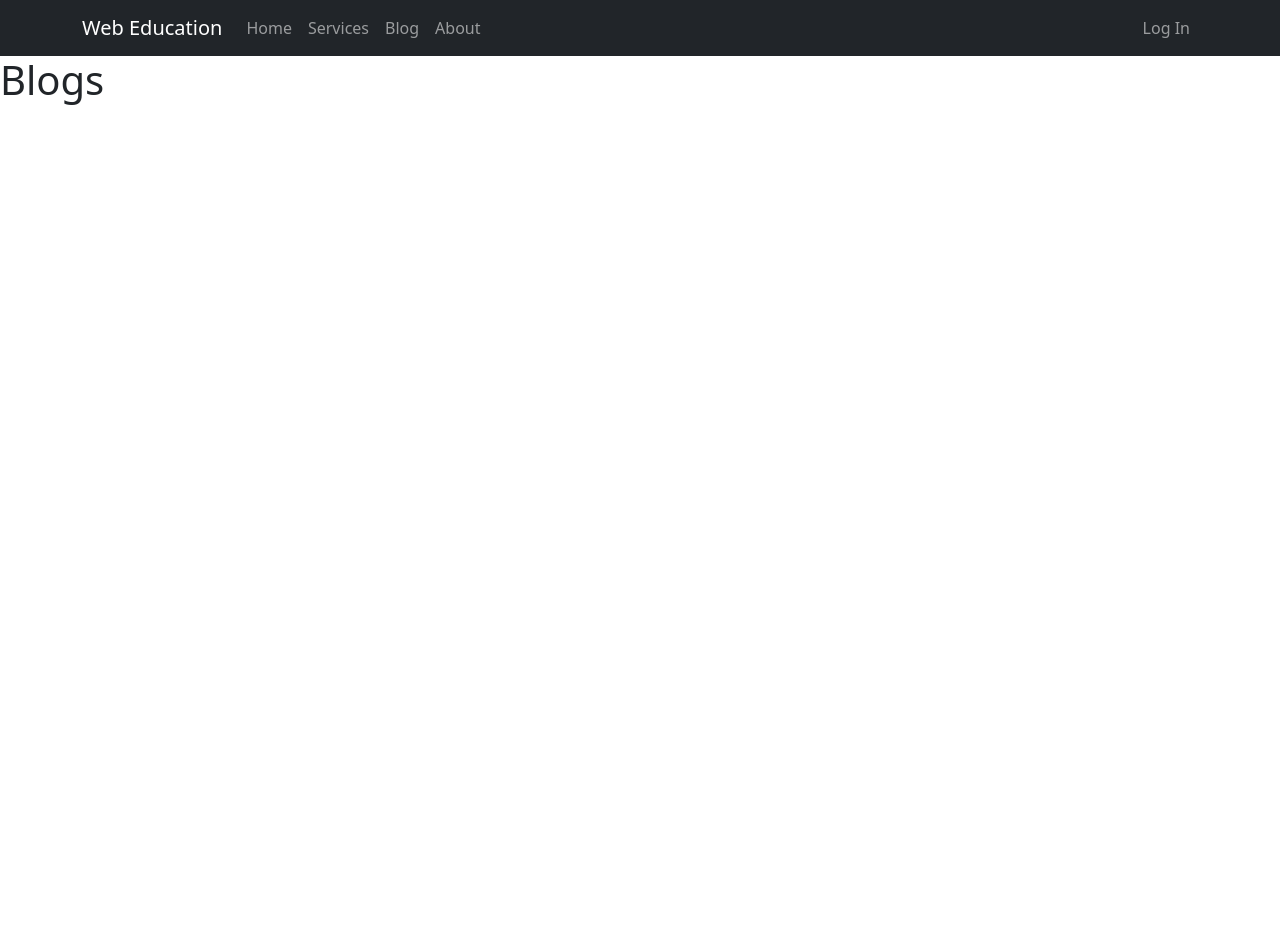
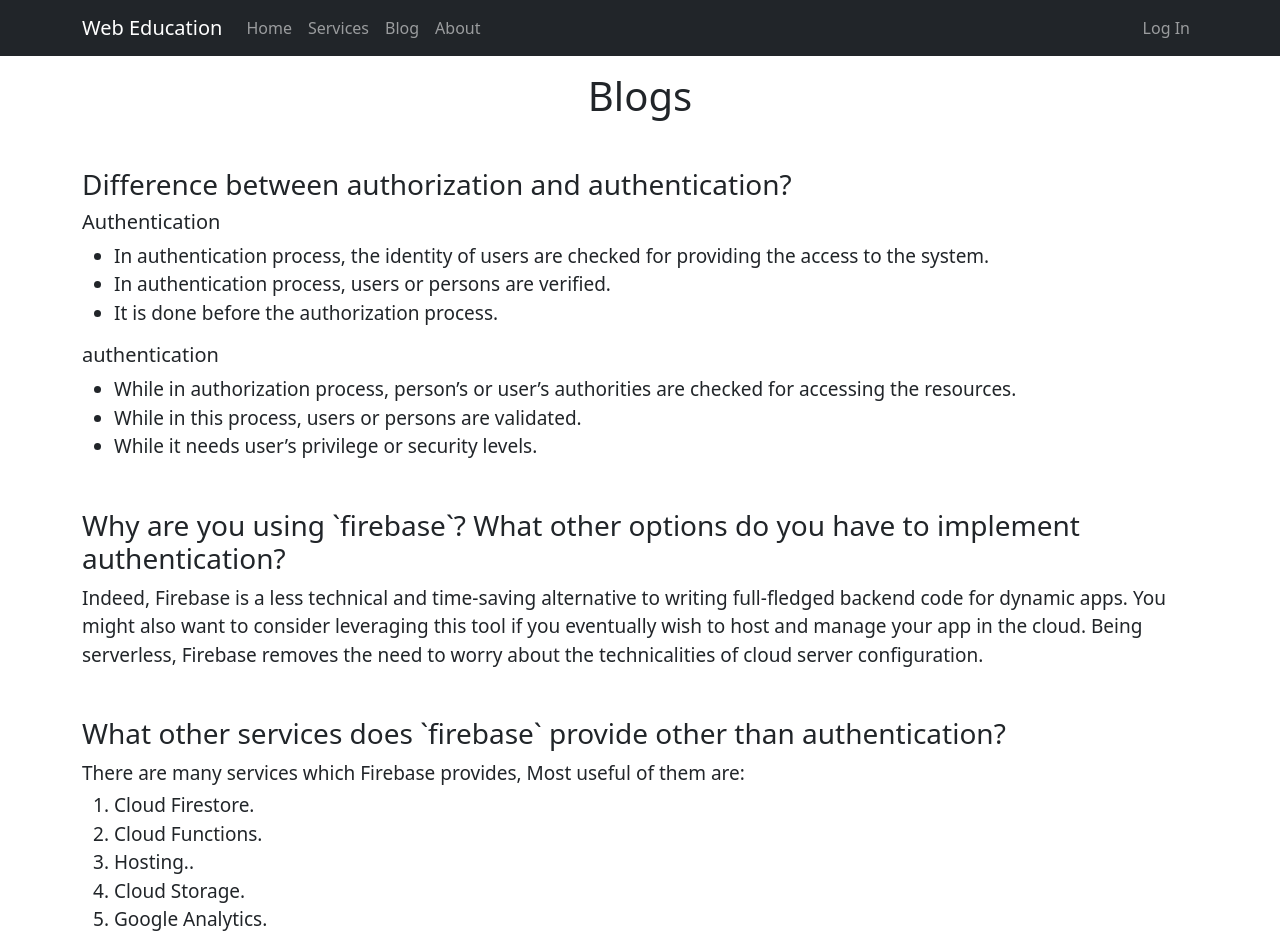
Before and after one commit to abubakarsiddique10/-independent-service-provider, a React (Create React App) app: page /blog in a window 1280 px wide. Shown: the top 938 px of the page. Before the commit the page ends 800 px from the top, so only its background shows below. Built offline with nearby package versions, Linux system fonts and the light colour scheme; no server answers.

Commit message:
answered three questions

```diff
--- a/package.json
+++ b/package.json
@@ -17,6 +17,7 @@
     "react-firebase-hooks": "^5.0.3",
     "react-router-dom": "^6.3.0",
     "react-scripts": "5.0.0",
+    "react-toastify": "^8.2.0",
     "web-vitals": "^2.1.4"
   },
   "scripts": {
--- a/src/Pages/Blogs/Blogs.css
+++ b/src/Pages/Blogs/Blogs.css
@@ -0,0 +1,7 @@
+.blogs p {
+    font-size: 19px;
+}
+
+.blogs li {
+    font-size: 19px;
+}
--- a/src/Pages/Blogs/Blogs.js
+++ b/src/Pages/Blogs/Blogs.js
@@ -1,9 +1,48 @@
 import React from "react";
+import { Container } from "react-bootstrap";
 import './Blogs.css';
 const Blogs = () => {
     return (
-        <section>
-            <h1>Blogs</h1>
+        <section className="blogs">
+            <Container>
+                <h1 className="mt-3 text-center">Blogs</h1>
+                <div className="my-5">
+                    <h3>Difference between authorization and authentication?</h3>
+                    <h5>Authentication</h5>
+                    <ul>
+                        <li>In authentication process, the identity of users are checked for providing the access to the system.</li>
+                        <li>In authentication process, users or persons are verified.</li>
+                        <li>It is done before the authorization process.</li>
+                    </ul>
+                    <h5>authentication</h5>
+                    <ul>
+                        <li>While in authorization process, person’s or user’s authorities are checked for accessing the resources.</li>
+                        <li>While in this process, users or persons are validated.</li>
+                        <li>While it needs user’s privilege or security levels.</li>
+                    </ul>
+                </div>
+                <div className="my-5">
+                    <h3>Why are you using `firebase`? What other options do you have to implement authentication?</h3>
+                    <p>
+                        Indeed, Firebase is a less technical and time-saving alternative to writing full-fledged backend code for dynamic apps.
+
+                        You might also want to consider leveraging this tool if you eventually wish to host and manage your app in the cloud. Being serverless, Firebase removes the need to worry about the technicalities of cloud server configuration.
+                    </p>
+                </div>
+                <div>
+                    <h3>What other services does `firebase` provide other than authentication?</h3>
+                    <p className="mb-1">There are many services which Firebase provides, Most useful of them are:</p>
+                    <ol>
+                        <li>Cloud Firestore.</li>
+                        <li>Cloud Functions.</li>
+                        <li>Hosting..</li>
+                        <li>Cloud Storage.</li>
+                        <li>Google Analytics.</li>
+                        <li>Predictions..</li>
+                        <li>Cloud Messaging.</li>
+                    </ol>
+                </div>
+            </Container>
         </section>
     )
 }
--- a/src/Pages/Login/Login.js
+++ b/src/Pages/Login/Login.js
@@ -4,11 +4,13 @@ import './Login.css';
 import { Link, useLocation, useNavigate } from "react-router-dom";
 import { useSendPasswordResetEmail, useSignInWithEmailAndPassword, useSignInWithGithub, useSignInWithGoogle } from 'react-firebase-hooks/auth';
 import auth from "../../firebase.init";
-import { async } from "@firebase/util";
+import { ToastContainer, toast } from 'react-toastify';
+import 'react-toastify/dist/ReactToastify.css';
+
 const Login = () => {
     // login with google and github
-    const [signInWithGoogle, googleUser, googlLoading, googleError] = useSignInWithGoogle(auth);
-    const [signInWithGithub, githubUser, githubLoading, githubError] = useSignInWithGithub(auth);
+    const [signInWithGoogle, googleError] = useSignInWithGoogle(auth);
+    const [signInWithGithub, githubError] = useSignInWithGithub(auth);
 
     // login with email and password
     const [signInWithEmailAndPassword, user, loading, error,] = useSignInWithEmailAndPassword(auth);
@@ -25,7 +27,7 @@ const Login = () => {
     const handleResetPassword = () => {
         const email = emailRef.current.value;
         sendPasswordResetEmail(email);
-        alert('sent email')
+        toast('sent reset password');
     }
     // The page that users are trying to visit has been redirected
     let navigate = useNavigate();
@@ -67,6 +69,7 @@ const Login = () => {
                         </div>
                         <p className="text-center">Don't have an account? <Link to="/registration" style={{ cursor: 'pointer', textDecoration: 'none' }} className="text-primary">Register here</Link></p>
                     </Form>
+                    <ToastContainer />
                 </div>
             </Container >
         </section >
```
Also changed, not shown: 1 other file (tests, documents, lock files or other folders).
